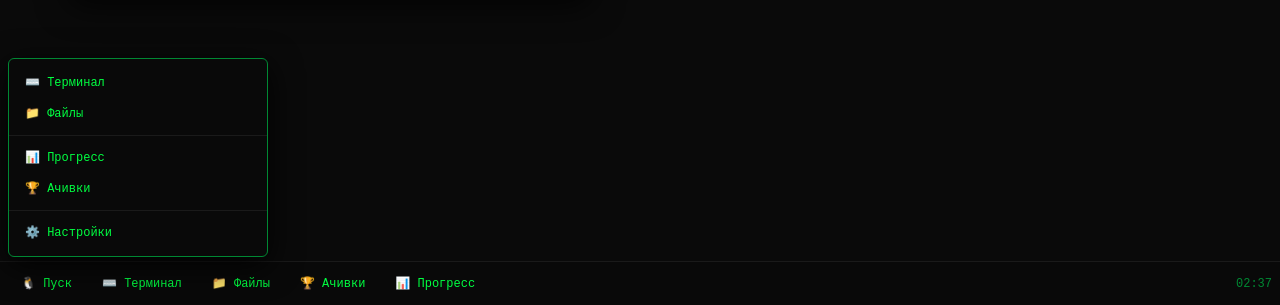
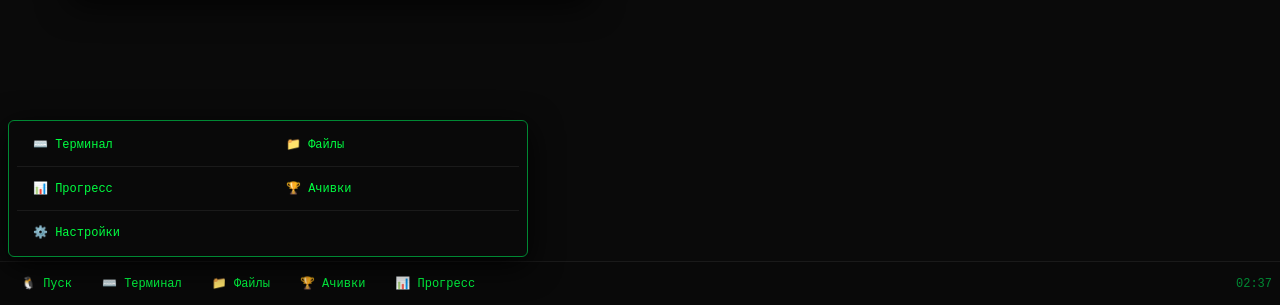
Before and after one commit to SKZHPRVT/Data_Scientist_The_Game, a website built with Vite: page index.html in a window 1280 px wide. Both pictures are taken after a click on the button "🐧 Пуск". Shown: the part 495-800 px from the top of the page. Built offline with nearby package versions, Linux system fonts and the light colour scheme; files whose address does not match are found by name.

Commit message:
fix: start menu fits landscape, safe-area, 2-column layout

```diff
--- a/src/ui/desktop/StartMenu.js
+++ b/src/ui/desktop/StartMenu.js
@@ -3,11 +3,16 @@ export class StartMenu {
     this.root = root;
     this.handlers = handlers;
     this.el = null;
+    this._closeHandler = null;
   }
 
   render() {
     this.el = document.createElement('div');
     this.el.className = 'start-menu';
+
+    // Определяем ориентацию
+    const isLandscape = window.innerWidth > window.innerHeight;
+
     this.el.innerHTML = `
       <div class="start-item" data-action="terminal">⌨️ Терминал</div>
       <div class="start-item" data-action="explorer">📁 Файлы</div>
@@ -17,7 +22,13 @@ export class StartMenu {
       <div class="start-divider"></div>
       <div class="start-item" data-action="settings">⚙️ Настройки</div>
     `;
+
+    if (isLandscape) this.el.classList.add('landscape');
+
     this.root.querySelector('.desktop').appendChild(this.el);
+
+    // Позиционируем по кнопке "Пуск"
+    this._position();
 
     this.el.querySelectorAll('.start-item').forEach((item) => {
       item.onclick = () => {
@@ -28,17 +39,77 @@ export class StartMenu {
 
     // Закрытие по клику вне
     setTimeout(() => {
-      document.addEventListener('click', this._closeHandler = (e) => {
+      this._closeHandler = (e) => {
+        if (!this.el) return;
         if (!this.el.contains(e.target) && !e.target.closest('#btn-start')) {
           this.destroy();
         }
-      });
+      };
+      document.addEventListener('click', this._closeHandler);
+      document.addEventListener('touchstart', this._closeHandler);
     }, 0);
+
+    // Пересчёт при повороте
+    this._resizeHandler = () => {
+      if (this.el) this._position();
+    };
+    window.addEventListener('resize', this._resizeHandler);
+    window.addEventListener('orientationchange', this._resizeHandler);
+  }
+
+  _position() {
+    if (!this.el) return;
+
+    const isLandscape = window.innerWidth > window.innerHeight;
+    const vh = window.innerHeight;
+    const vw = window.innerWidth;
+    const taskbarH = 44;
+
+    // Реальная safe-area
+    const test = document.createElement('div');
+    test.style.cssText = `
+      position: fixed; top: 0; left: 0;
+      padding-top: env(safe-area-inset-top, 0px);
+      padding-bottom: env(safe-area-inset-bottom, 0px);
+      visibility: hidden;
+    `;
+    document.body.appendChild(test);
+    const cs = getComputedStyle(test);
+    const safeTop = parseFloat(cs.paddingTop) || 0;
+    const safeBottom = parseFloat(cs.paddingBottom) || 0;
+    test.remove();
+
+    // Максимальная высота: от верхней safe-зоны до панели задач
+    const maxHeight = vh - taskbarH - safeTop - safeBottom - 16;
+
+    this.el.style.maxHeight = maxHeight + 'px';
+
+    if (isLandscape) {
+      // В ландшафте — широкое меню в 2 колонки
+      this.el.style.width = Math.min(vw - 16, 520) + 'px';
+      this.el.style.left = (8 + safeBottom) + 'px';
+      this.el.style.right = 'auto';
+    } else {
+      this.el.style.width = '260px';
+      this.el.style.left = '8px';
+      this.el.style.right = 'auto';
+    }
+
+    // Позиция снизу: над панелью задач
+    this.el.style.bottom = (taskbarH + 4) + 'px';
+    this.el.style.top = 'auto';
   }
 
   destroy() {
+    if (this._resizeHandler) {
+      window.removeEventListener('resize', this._resizeHandler);
+      window.removeEventListener('orientationchange', this._resizeHandler);
+    }
+    if (this._closeHandler) {
+      document.removeEventListener('click', this._closeHandler);
+      document.removeEventListener('touchstart', this._closeHandler);
+    }
     this.el?.remove();
     this.el = null;
-    document.removeEventListener('click', this._closeHandler);
   }
 }
--- a/src/ui/styles.css
+++ b/src/ui/styles.css
@@ -4,7 +4,7 @@
   --bg: #0a0a0a;
   --fg: #00ff41;
   --fg-dim: #008833;
-  --panel: rgba(10, 10, 10, 0.92);
+  --panel: rgba(10, 10, 10, 0.94);
   --border: #1a1a1a;
   --accent: #00ff41;
   --error: #ff3333;
@@ -55,6 +55,7 @@ html, body, #app {
   display: flex;
   flex-direction: column;
   gap: 16px;
+  z-index: 1;
 }
 
 .desktop-icon {
@@ -146,8 +147,6 @@ body.keyboard-open .taskbar {
   backdrop-filter: blur(10px);
   -webkit-backdrop-filter: blur(10px);
   min-width: 260px;
-  max-width: calc(100vw - var(--safe-left) - var(--safe-right) - 16px);
-  max-height: calc(100vh - 44px - var(--safe-bottom) - var(--safe-top) - var(--keyboard-offset) - 16px);
 }
 
 .window-title {
@@ -162,6 +161,7 @@ body.keyboard-open .taskbar {
   cursor: move;
   user-select: none;
   flex-shrink: 0;
+  touch-action: none;
 }
 
 .window-title .controls {
@@ -228,14 +228,27 @@ body.keyboard-open .taskbar {
   bottom: calc(48px + var(--safe-bottom));
   left: calc(8px + var(--safe-left));
   width: 260px;
+  max-height: calc(100vh - 48px - var(--safe-top) - var(--safe-bottom) - 16px);
   background: var(--panel);
   border: 1px solid var(--fg-dim);
   border-radius: 6px;
   box-shadow: 0 8px 32px rgba(0, 0, 0, 0.9);
   padding: 8px 0;
   z-index: 1001;
-  max-height: 70vh;
   overflow-y: auto;
+  -webkit-overflow-scrolling: touch;
+}
+
+/* В ландшафте — 2 колонки */
+.start-menu.landscape {
+  display: grid;
+  grid-template-columns: 1fr 1fr;
+  column-gap: 4px;
+  padding: 8px;
+}
+
+.start-menu.landscape .start-divider {
+  grid-column: 1 / -1;
 }
 
 .start-item {
@@ -246,9 +259,12 @@ body.keyboard-open .taskbar {
   align-items: center;
   gap: 8px;
   color: var(--fg);
+  border-radius: 4px;
 }
 
 .start-item:hover { background: rgba(0, 255, 65, 0.1); }
+.start-item:active { background: rgba(0, 255, 65, 0.2); }
+
 .start-divider { height: 1px; background: var(--border); margin: 6px 0; }
 
 /* ===== ЗАГРУЗКА ===== */
```
